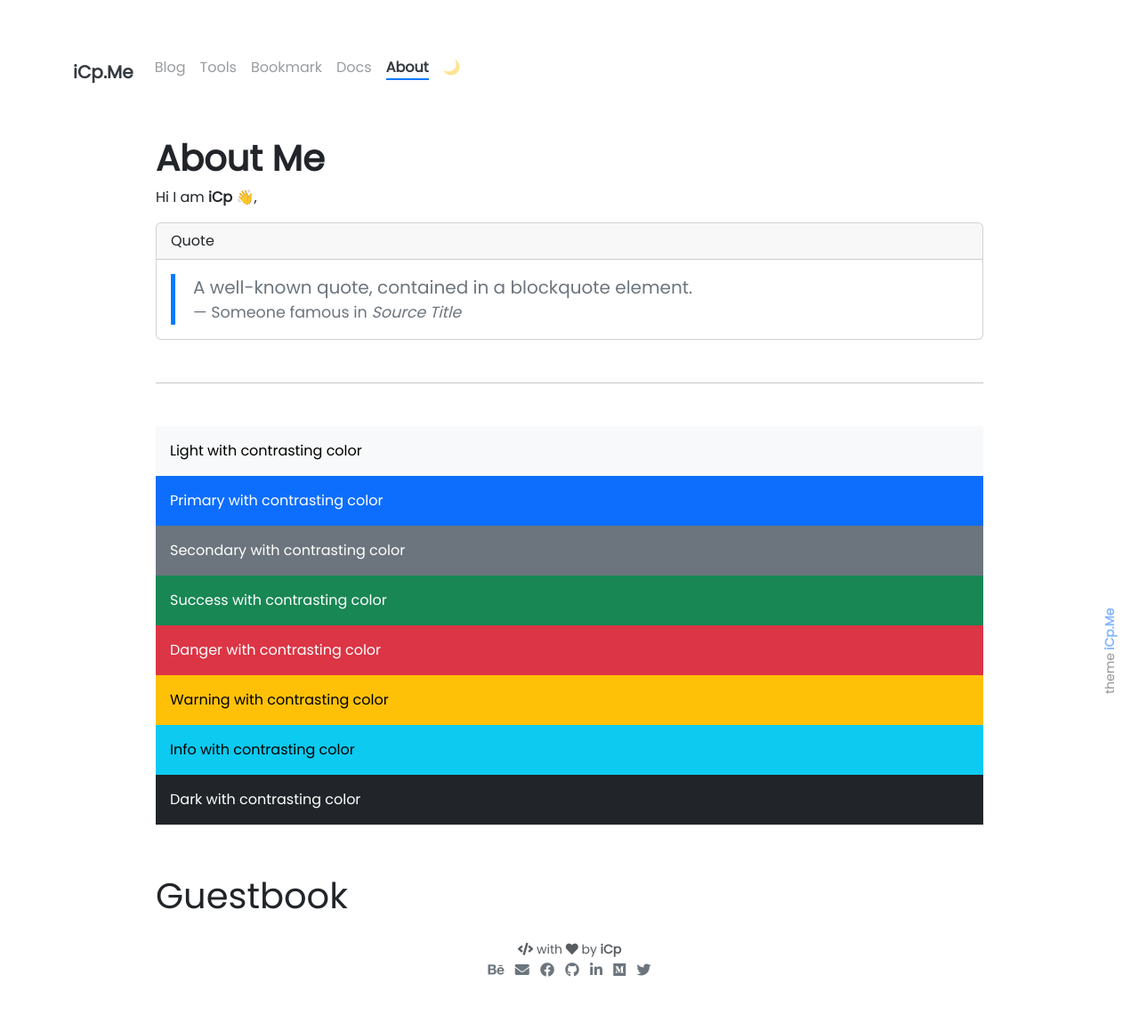
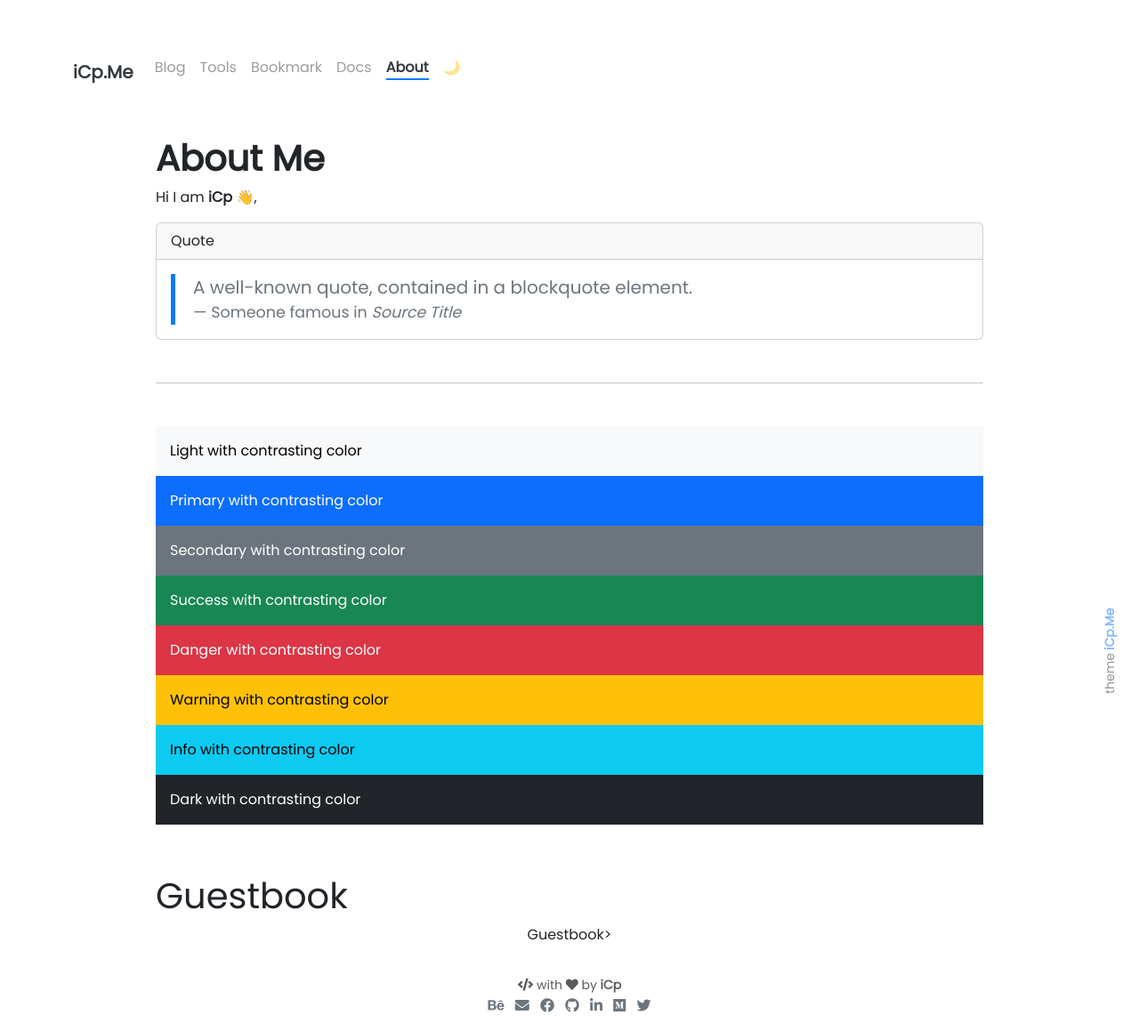
Before and after one commit to WorkSpacesPro/icp, a Jekyll site: the page built from pages/about.md, in a window 1280 px wide. Shown: the whole page at 89% size. Built offline with Jekyll 4.4.1, drawn with Linux system fonts in a browser that asks for light colours; emoji names are drawn with the system emoji font; comment, search, counter and statistics services are not loaded; before the commit the page ends 1119 px from its top, so only the background shows below that.

Commit message:
Update guestbook.html

```diff
--- a/_includes/about/guestbook.html
+++ b/_includes/about/guestbook.html
@@ -1,5 +1,6 @@
 <div class="col mt-4">
             <h1>Guestbook</h1>
+            <p class="text-center">Guestbook></p>
               <script src="https://utteranc.es/client.js"
           repo="qinghongjiao/guestbook"
           issue-term="pathname"
```
